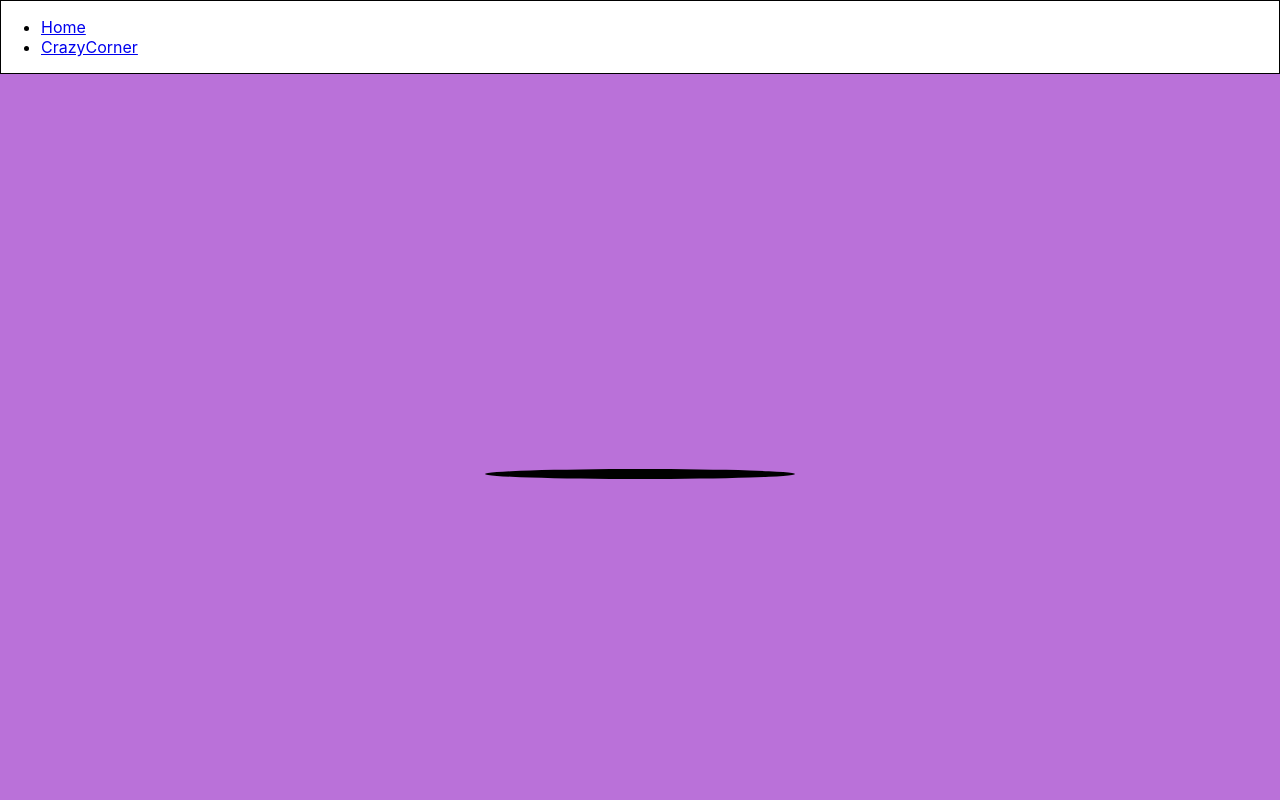
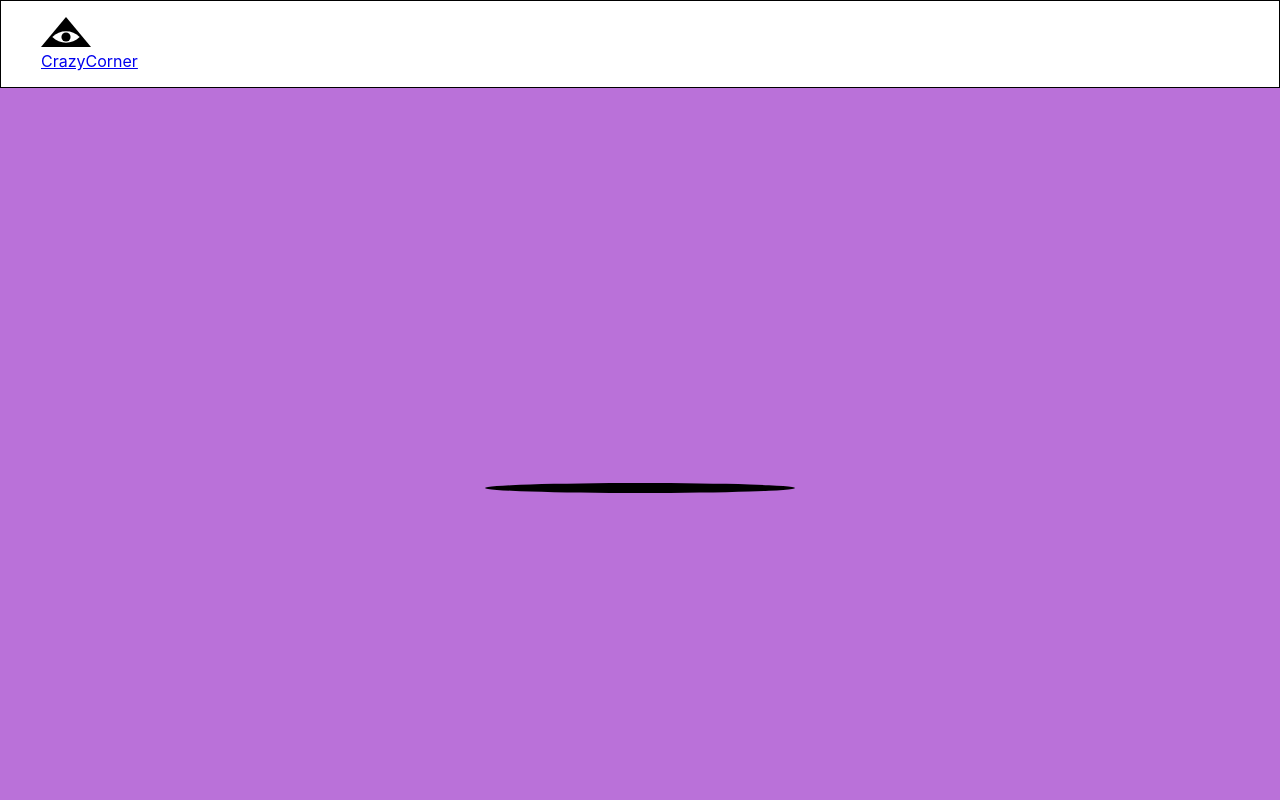
Before and after one commit to chrillah/eyes-deceive, a React (Create React App) app: page / in a window 1280 px wide. Shown: the top 800 px of the page. Built offline with nearby package versions, Linux system fonts and the light colour scheme; a web font is replaced by a local one.

Commit message:
icons added

```diff
--- a/src/App.css
+++ b/src/App.css
@@ -26,6 +26,12 @@
     --orange-1: #F28705;
 }
 
+/* Global settings */
+
+ul li{
+    list-style: none;
+}
+
 
 /* NavBar component */
 .nav-bar{
@@ -37,6 +43,20 @@
     /* min-width: 40px;
     min-height: 40px; */
     background-color: white;
+}
+
+/* svg home-eye */
+.home-eye{
+width: 50px;
+}
+.home-eye-white {
+    fill: #fff;
+}
+
+.home-eye-pupil:hover,
+.home-eye-pupil:focus,
+.home-eye-pupil:active{
+    fill: var(--pink-1);
 }
 
 /* Hero */
@@ -69,24 +89,13 @@
     height: 120px;
 }
 
-/* .open-eye{
-    display: flex;
-    justify-content: center;
-    align-items: center;
-    background-color: var(--);
-    min-width: 300px;
-    border-radius: 50%;
-    overflow: hidden;
-    border: 5px solid black;
-    transition: height 500ms ease-in-out;
-} */
-
 .eye{
     background-color: var(--purple-1);
     border-radius: 50%;
     width: 100px;
     height: 100px;
 }
+
 
 /* Footer */
 
--- a/src/components/NavBar.js
+++ b/src/components/NavBar.js
@@ -1,5 +1,5 @@
 import React from 'react'
-import {Link} from 'react-router-dom'
+import { Link } from 'react-router-dom'
 // import MenuLinks from './MenuLinks'
 
 function NavBar() {
@@ -8,7 +8,27 @@ function NavBar() {
             <nav className="nav-bar">
                 <ul>
                     <li>
-                <Link to="/">Home</Link>
+                        <Link to="/">
+                            <svg
+                            className='home-eye'
+                                id="Layer_1"
+                                data-name="Layer 1"
+                                xmlns="http://www.w3.org/2000/svg"
+                                viewBox="0 0 50 30"
+                            >
+                                <polygon
+                                    id="triangle"
+                                    points="50 30 25 0 0 30 50 30"
+                                />
+                                <path
+                                    id="white"
+                                    class="home-eye-white"
+                                    d="M15.33,10.33h0c10.68,0,19.34,8.67,19.34,19.34h0c-10.68,0-19.34-8.67-19.34-19.34h0Z"
+                                    transform="translate(-6.82 23.54) rotate(-45)"
+                                />
+                                <circle className='home-eye-pupil' id="eye" cx="25" cy="20" r="4.59" />
+                            </svg>
+                        </Link>
                     </li>
                     <li>
                         <Link to="/crazy-corner">CrazyCorner</Link>
```
Also changed, not shown: src/img/home-eye.svg (added), src/img/web_portfolio.svg (added). Lines whose indentation alone changed are shown as unchanged.
